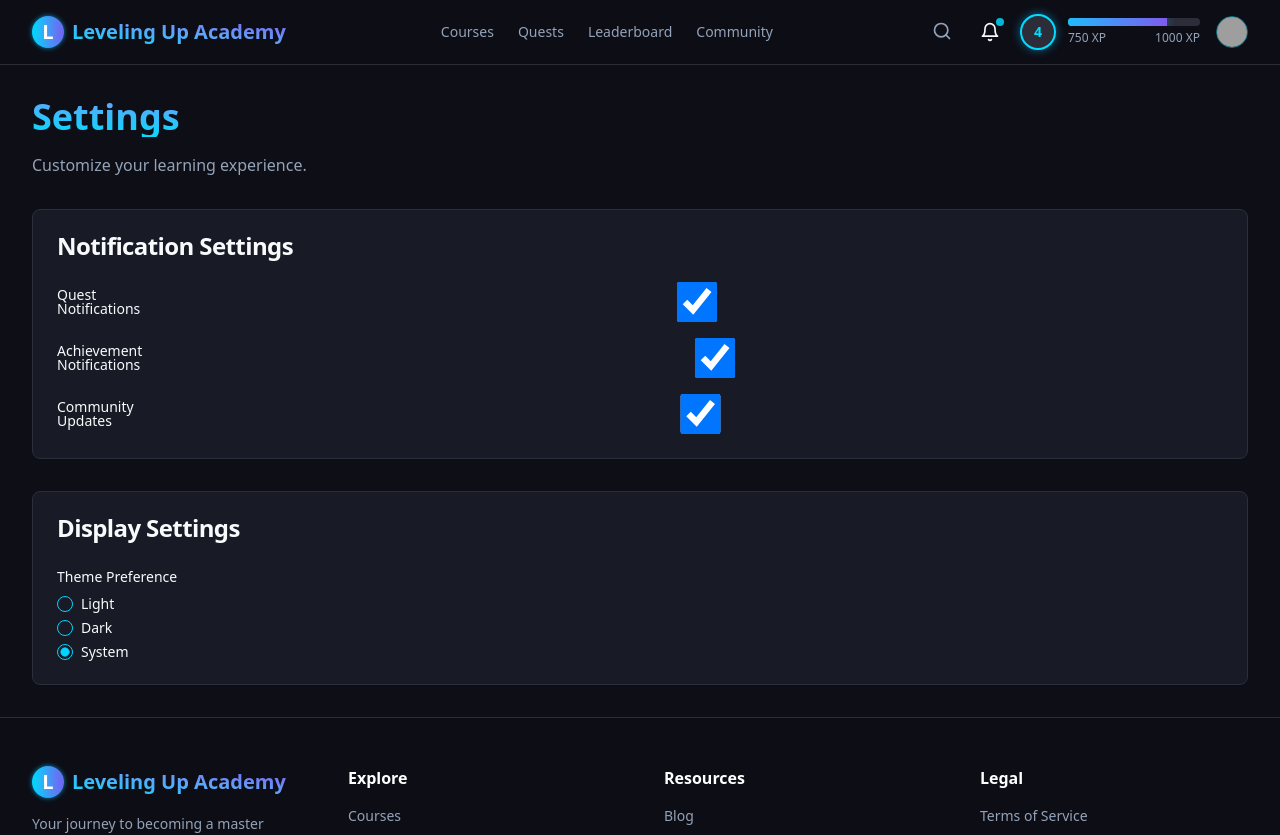
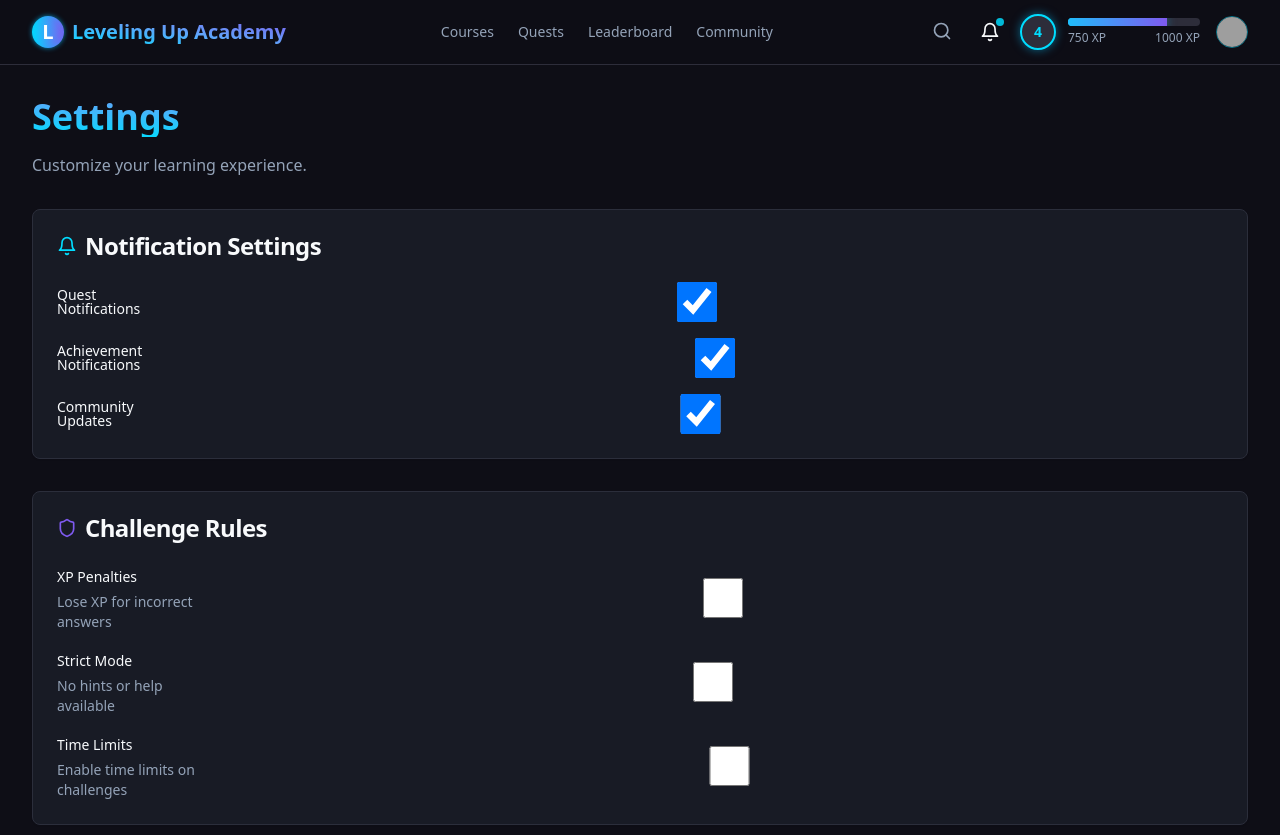
Before and after one commit to hassaammgl/leveling-up-academy, a React (Vite) app: page /settings in a window 1280 px wide. Shown: the top 835 px of the page. Built offline with nearby package versions, Linux system fonts and the light colour scheme; grey boxes are pictures that could not be loaded.

Commit message:
Refactor: Implement penalties and rules
Remove mode toggle and address other issues.

```diff
--- a/src/pages/Settings.tsx
+++ b/src/pages/Settings.tsx
@@ -5,22 +5,21 @@ import { Footer } from '@/components/navigation/footer';
 import { Card, CardContent, CardHeader, CardTitle } from '@/components/ui/card';
 import { Label } from '@/components/ui/label';
 import { Input } from '@/components/ui/input';
-import { Button } from '@/components/ui/button';
-import { RadioGroup, RadioGroupItem } from '@/components/ui/radio-group';
 import { useSettingsStore } from '@/store/useSettingsStore';
 import { toast } from 'sonner';
+import { Shield, Bell } from 'lucide-react';
 
 const Settings = () => {
-  const { notifications, theme, setNotification, setTheme } = useSettingsStore();
+  const { notifications, rules, setNotification, setRule } = useSettingsStore();
 
   const handleNotificationChange = (key: keyof typeof notifications) => {
     setNotification(key, !notifications[key]);
     toast.success(`${key} notifications ${notifications[key] ? 'disabled' : 'enabled'}`);
   };
 
-  const handleThemeChange = (newTheme: typeof theme) => {
-    setTheme(newTheme);
-    toast.success(`Theme changed to ${newTheme}`);
+  const handleRuleChange = (key: keyof typeof rules) => {
+    setRule(key, !rules[key]);
+    toast.success(`${key} ${rules[key] ? 'disabled' : 'enabled'}`);
   };
 
   return (
@@ -36,7 +35,10 @@ const Settings = () => {
           <div className="space-y-8 mt-8">
             <Card>
               <CardHeader>
-                <CardTitle>Notification Settings</CardTitle>
+                <div className="flex items-center gap-2">
+                  <Bell className="h-5 w-5 text-solo-blue" />
+                  <CardTitle>Notification Settings</CardTitle>
+                </div>
               </CardHeader>
               <CardContent className="space-y-4">
                 <div className="flex items-center justify-between">
@@ -71,25 +73,47 @@ const Settings = () => {
 
             <Card>
               <CardHeader>
-                <CardTitle>Display Settings</CardTitle>
+                <div className="flex items-center gap-2">
+                  <Shield className="h-5 w-5 text-solo-purple" />
+                  <CardTitle>Challenge Rules</CardTitle>
+                </div>
               </CardHeader>
               <CardContent className="space-y-4">
-                <div className="space-y-2">
-                  <Label>Theme Preference</Label>
-                  <RadioGroup value={theme} onValueChange={handleThemeChange}>
-                    <div className="flex items-center space-x-2">
-                      <RadioGroupItem value="light" id="light" />
-                      <Label htmlFor="light">Light</Label>
-                    </div>
-                    <div className="flex items-center space-x-2">
-                      <RadioGroupItem value="dark" id="dark" />
-                      <Label htmlFor="dark">Dark</Label>
-                    </div>
-                    <div className="flex items-center space-x-2">
-                      <RadioGroupItem value="system" id="system" />
-                      <Label htmlFor="system">System</Label>
-                    </div>
-                  </RadioGroup>
+                <div className="flex items-center justify-between">
+                  <div className="space-y-1">
+                    <Label htmlFor="penalties">XP Penalties</Label>
+                    <p className="text-sm text-muted-foreground">Lose XP for incorrect answers</p>
+                  </div>
+                  <Input
+                    type="checkbox"
+                    id="penalties"
+                    checked={rules.penalties}
+                    onChange={() => handleRuleChange('penalties')}
+                  />
+                </div>
+                <div className="flex items-center justify-between">
+                  <div className="space-y-1">
+                    <Label htmlFor="strict-mode">Strict Mode</Label>
+                    <p className="text-sm text-muted-foreground">No hints or help available</p>
+                  </div>
+                  <Input
+                    type="checkbox"
+                    id="strict-mode"
+                    checked={rules.strictMode}
+                    onChange={() => handleRuleChange('strictMode')}
+                  />
+                </div>
+                <div className="flex items-center justify-between">
+                  <div className="space-y-1">
+                    <Label htmlFor="time-limit">Time Limits</Label>
+                    <p className="text-sm text-muted-foreground">Enable time limits on challenges</p>
+                  </div>
+                  <Input
+                    type="checkbox"
+                    id="time-limit"
+                    checked={rules.timeLimit}
+                    onChange={() => handleRuleChange('timeLimit')}
+                  />
                 </div>
               </CardContent>
             </Card>
--- a/src/store/useSettingsStore.ts
+++ b/src/store/useSettingsStore.ts
@@ -7,9 +7,13 @@ interface SettingsState {
     achievements: boolean;
     community: boolean;
   };
-  theme: 'light' | 'dark' | 'system';
+  rules: {
+    penalties: boolean;
+    strictMode: boolean;
+    timeLimit: boolean;
+  };
   setNotification: (key: keyof SettingsState['notifications'], value: boolean) => void;
-  setTheme: (theme: SettingsState['theme']) => void;
+  setRule: (key: keyof SettingsState['rules'], value: boolean) => void;
 }
 
 export const useSettingsStore = create<SettingsState>((set) => ({
@@ -18,7 +22,11 @@ export const useSettingsStore = create<SettingsState>((set) => ({
     achievements: true,
     community: true,
   },
-  theme: 'system',
+  rules: {
+    penalties: false,
+    strictMode: false,
+    timeLimit: false,
+  },
   setNotification: (key, value) =>
     set((state) => ({
       notifications: {
@@ -26,5 +34,11 @@ export const useSettingsStore = create<SettingsState>((set) => ({
         [key]: value,
       },
     })),
-  setTheme: (theme) => set({ theme }),
+  setRule: (key, value) =>
+    set((state) => ({
+      rules: {
+        ...state.rules,
+        [key]: value,
+      },
+    })),
 }));
```
